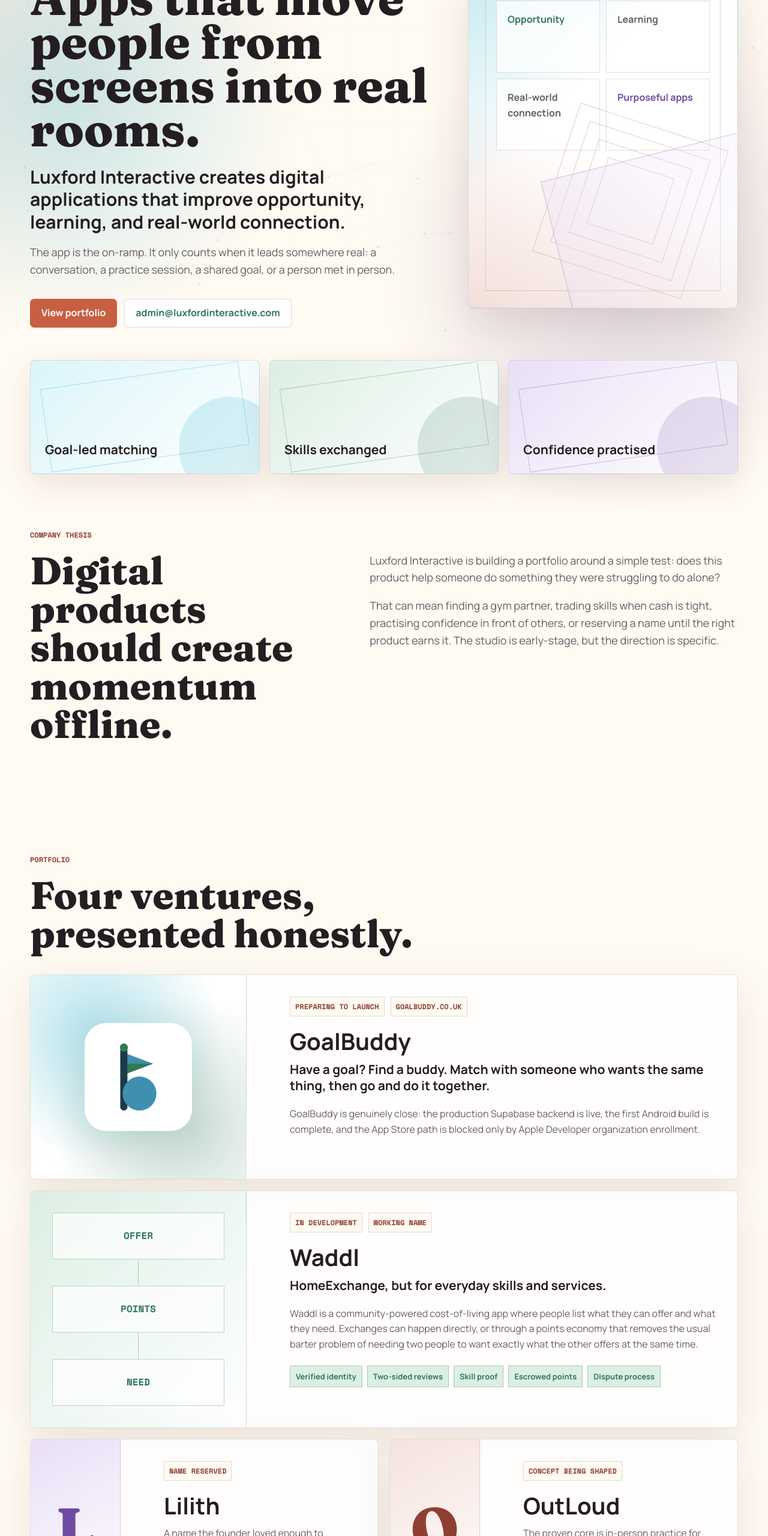
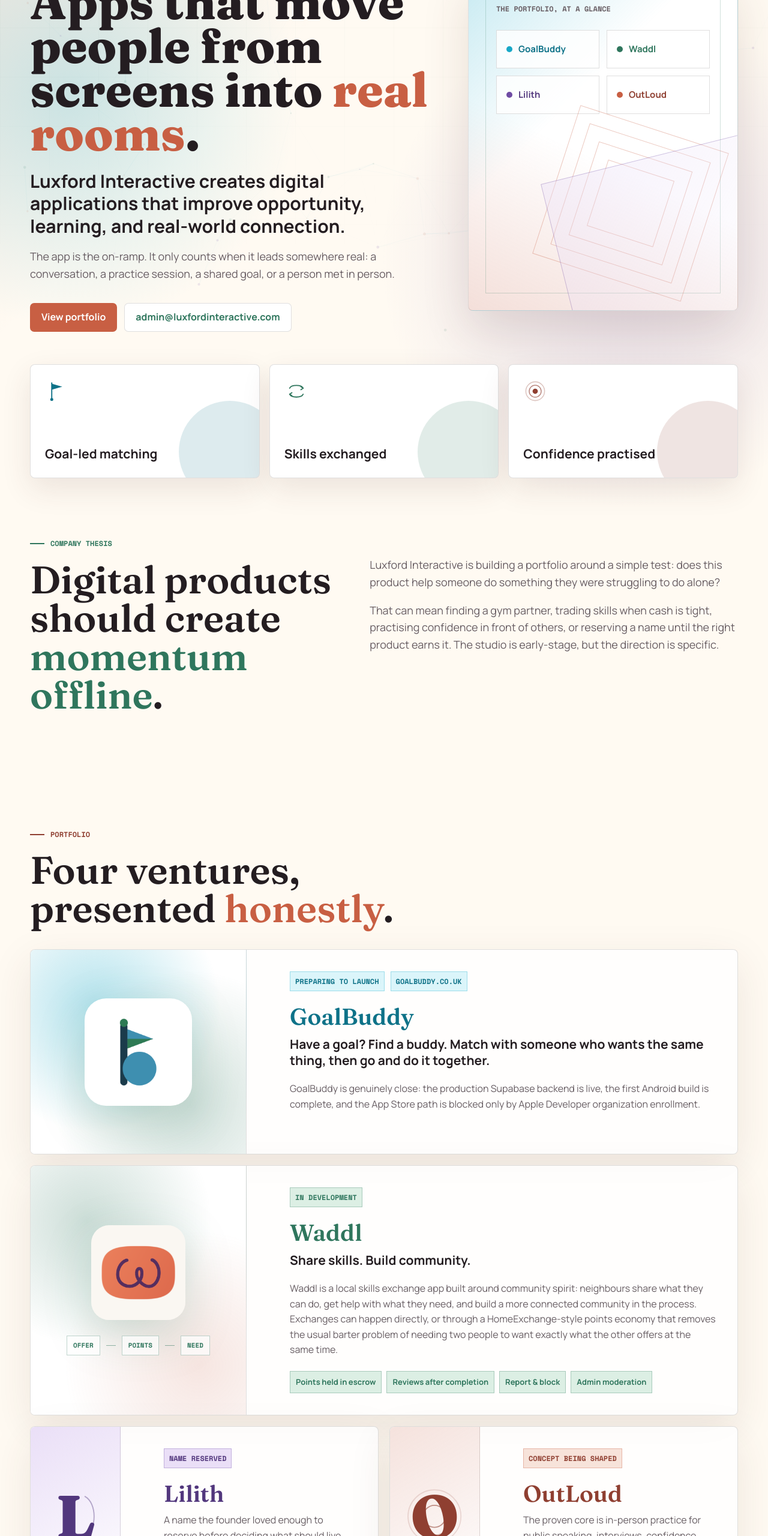
Before and after one commit to davidmaruta2/luxfordinteractive-web, a website: page index.html in a window 1280 px wide. Shown: the part 200-2760 px from the top of the page at 60% size. Drawn offline with Linux system fonts and the light colour scheme.

Commit message:
Refine heading system and portfolio imagery with per-venture identity
Give each venture one consistent palette colour across its heading, status
chips, and visual panel (GoalBuddy=cyan, Waddl=green, Lilith=purple,
OutLoud=terracotta) instead of a single flat terracotta used everywhere.
Fix h3 to actually render in the display serif (was silently falling back
to the body sans-serif). Add colour-accented words in section headings and
a matching coloured kicker bar per section eyebrow.

Rework the hero's secondary visual from a generic mission-word grid into a
real portfolio index using the same four venture colours. Replace the
abstract rotated-square-and-blob treatment on the three product-world
panels with small SVG motifs specific to each venture (flag/target,
exchange loop, soundwave). Add open-arc and soundwave-ring motifs behind
the Lilith/OutLoud monogram letters.

Insert the real Waddl app icon (assets/waddl-icon.png, copied from the
Waddl project's own brand assets) in place of the placeholder Offer/Points/
Need-only panel, matching GoalBuddy's real-icon treatment. Correct Waddl's
copy to match its actual current product identity (tagline "Share skills.
Build community.", local-community framing rather than the earlier
cost-of-living framing, and a trust-feature list trimmed to what the real
MVP actually ships) and drop the "working name" chip since Waddl is a
committed, real name with its own repo and brand assets already.

Remove the company number from the hero eyebrow per owner feedback --
keeps it quiet in footer/contact only.

```diff
--- a/index.html
+++ b/index.html
@@ -37,8 +37,8 @@
     <main id="top">
       <section class="hero section">
         <div class="hero-copy">
-          <p class="eyebrow">UK venture studio / Company no. 17367736</p>
-          <h1>Apps that move people from screens into real rooms.</h1>
+          <p class="eyebrow">UK venture studio</p>
+          <h1>Apps that move people from screens into <span class="hl-terracotta">real rooms</span>.</h1>
           <p class="hero-lede">
             Luxford Interactive creates digital applications that improve opportunity, learning,
             and real-world connection.
@@ -55,12 +55,13 @@
           </div>
         </div>
 
-        <div class="signal-panel" aria-label="Company focus">
+        <div class="signal-panel" aria-label="The portfolio at a glance">
+          <p class="signal-caption">The portfolio, at a glance</p>
           <div class="signal-grid">
-            <span>Opportunity</span>
-            <span>Learning</span>
-            <span>Real-world connection</span>
-            <span>Purposeful apps</span>
+            <span class="signal-chip signal-goalbuddy"><i></i>GoalBuddy</span>
+            <span class="signal-chip signal-waddl"><i></i>Waddl</span>
+            <span class="signal-chip signal-lilith"><i></i>Lilith</span>
+            <span class="signal-chip signal-outloud"><i></i>OutLoud</span>
           </div>
           <div class="signal-arc" aria-hidden="true">
             <span></span>
@@ -72,21 +73,37 @@
       </section>
 
       <section class="image-band" aria-label="Luxford Interactive product worlds">
-        <div>
+        <div class="band-goalbuddy">
+          <svg viewBox="0 0 64 64" fill="none" xmlns="http://www.w3.org/2000/svg" aria-hidden="true">
+            <line x1="18" y1="10" x2="18" y2="54" stroke="currentColor" stroke-width="3" stroke-linecap="round"/>
+            <path d="M18 12 L46 20 L18 28 Z" fill="currentColor"/>
+            <circle cx="18" cy="54" r="4" fill="currentColor"/>
+          </svg>
           <span>Goal-led matching</span>
         </div>
-        <div>
+        <div class="band-waddl">
+          <svg viewBox="0 0 64 64" fill="none" xmlns="http://www.w3.org/2000/svg" aria-hidden="true">
+            <path d="M14 24c4-10 32-10 36 0" stroke="currentColor" stroke-width="3" stroke-linecap="round"/>
+            <path d="M44 20l6 4-6 4" stroke="currentColor" stroke-width="3" stroke-linecap="round" stroke-linejoin="round"/>
+            <path d="M50 40c-4 10-32 10-36 0" stroke="currentColor" stroke-width="3" stroke-linecap="round"/>
+            <path d="M20 44l-6-4 6-4" stroke="currentColor" stroke-width="3" stroke-linecap="round" stroke-linejoin="round"/>
+          </svg>
           <span>Skills exchanged</span>
         </div>
-        <div>
+        <div class="band-outloud">
+          <svg viewBox="0 0 64 64" fill="none" xmlns="http://www.w3.org/2000/svg" aria-hidden="true">
+            <circle cx="32" cy="32" r="7" fill="currentColor"/>
+            <circle cx="32" cy="32" r="16" stroke="currentColor" stroke-width="2.5" opacity="0.6"/>
+            <circle cx="32" cy="32" r="25" stroke="currentColor" stroke-width="2.5" opacity="0.3"/>
+          </svg>
           <span>Confidence practised</span>
         </div>
       </section>
 
       <section class="section split-section" id="thesis">
         <div>
-          <p class="eyebrow">Company thesis</p>
-          <h2>Digital products should create momentum offline.</h2>
+          <p class="eyebrow eyebrow-green">Company thesis</p>
+          <h2>Digital products should create <span class="hl-green">momentum offline</span>.</h2>
         </div>
         <div class="thesis-copy">
           <p>
@@ -104,7 +121,7 @@
       <section class="section portfolio-section" id="portfolio">
         <div class="section-heading">
           <p class="eyebrow">Portfolio</p>
-          <h2>Four ventures, presented honestly.</h2>
+          <h2>Four ventures, presented <span class="hl-terracotta">honestly</span>.</h2>
         </div>
 
         <article class="venture venture-goalbuddy">
@@ -130,39 +147,46 @@
         </article>
 
         <article class="venture venture-waddl">
-          <div class="venture-visual exchange-visual" aria-hidden="true">
-            <span>Offer</span>
-            <i></i>
-            <span>Points</span>
-            <i></i>
-            <span>Need</span>
+          <div class="venture-visual waddl-visual">
+            <img src="assets/waddl-icon.png" alt="Waddl app icon">
+            <div class="flow-strip" aria-hidden="true">
+              <span>Offer</span>
+              <i></i>
+              <span>Points</span>
+              <i></i>
+              <span>Need</span>
+            </div>
           </div>
           <div class="venture-copy">
             <div class="venture-meta">
               <span>In development</span>
-              <span>Working name</span>
             </div>
             <h3>Waddl</h3>
-            <p class="venture-line">HomeExchange, but for everyday skills and services.</p>
+            <p class="venture-line">Share skills. Build community.</p>
             <p>
-              Waddl is a community-powered cost-of-living app where people list what they can offer
-              and what they need. Exchanges can happen directly, or through a points economy that
-              removes the usual barter problem of needing two people to want exactly what the other
-              offers at the same time.
+              Waddl is a local skills exchange app built around community spirit: neighbours share
+              what they can do, get help with what they need, and build a more connected community
+              in the process. Exchanges can happen directly, or through a HomeExchange-style points
+              economy that removes the usual barter problem of needing two people to want exactly
+              what the other offers at the same time.
             </p>
             <div class="detail-list" aria-label="Waddl trust model">
-              <span>Verified identity</span>
-              <span>Two-sided reviews</span>
-              <span>Skill proof</span>
-              <span>Escrowed points</span>
-              <span>Dispute process</span>
+              <span>Points held in escrow</span>
+              <span>Reviews after completion</span>
+              <span>Report &amp; block</span>
+              <span>Admin moderation</span>
             </div>
           </div>
         </article>
 
         <div class="venture-pair">
-          <article class="venture compact-venture">
-            <div class="monogram" aria-hidden="true">L</div>
+          <article class="venture compact-venture venture-lilith">
+            <div class="monogram monogram-lilith" aria-hidden="true">
+              <svg viewBox="0 0 120 120" fill="none" xmlns="http://www.w3.org/2000/svg">
+                <path d="M78 24c22 12 22 60 0 72" stroke="currentColor" stroke-width="2" stroke-linecap="round" opacity="0.4"/>
+              </svg>
+              <span>L</span>
+            </div>
             <div class="venture-copy">
               <div class="venture-meta">
                 <span>Name reserved</span>
@@ -175,8 +199,15 @@
             </div>
           </article>
 
-          <article class="venture compact-venture">
-            <div class="monogram loud" aria-hidden="true">O</div>
+          <article class="venture compact-venture venture-outloud">
+            <div class="monogram monogram-outloud loud" aria-hidden="true">
+              <svg viewBox="0 0 120 120" fill="none" xmlns="http://www.w3.org/2000/svg">
+                <circle cx="60" cy="60" r="20" stroke="currentColor" stroke-width="2" opacity="0.55"/>
+                <circle cx="60" cy="60" r="34" stroke="currentColor" stroke-width="2" opacity="0.32"/>
+                <circle cx="60" cy="60" r="48" stroke="currentColor" stroke-width="2" opacity="0.16"/>
+              </svg>
+              <span>O</span>
+            </div>
             <div class="venture-copy">
               <div class="venture-meta">
                 <span>Concept being shaped</span>
@@ -193,8 +224,8 @@
 
       <section class="section mechanics-section">
         <div class="section-heading">
-          <p class="eyebrow">Waddl model</p>
-          <h2>Trust is the product, not a feature.</h2>
+          <p class="eyebrow eyebrow-green">Waddl model</p>
+          <h2>Trust is the <span class="hl-green">product</span>, not a feature.</h2>
         </div>
         <div class="mechanics-grid">
           <article>
--- a/styles.css
+++ b/styles.css
@@ -63,11 +63,14 @@
   --line: rgba(36, 29, 33, 0.14);
   --terracotta: #c85f43;
   --terracotta-dark: #8f3f31;
+  --terracotta-soft: #f7e3da;
   --green: #2f765d;
   --green-soft: #dcefe4;
   --purple: #6f4ca4;
+  --purple-dark: #52377d;
   --purple-soft: #eadff7;
   --cyan: #18a8c7;
+  --cyan-dark: #0e7288;
   --cyan-soft: #dbf5fa;
   --shadow: rgba(83, 47, 44, 0.14);
   --display: "Fraunces", Georgia, serif;
@@ -215,9 +218,31 @@
 }
 
 .eyebrow {
+  display: inline-flex;
+  align-items: center;
+  gap: 10px;
   margin: 0 0 18px;
   color: var(--terracotta-dark);
 }
+
+.eyebrow::before {
+  content: "";
+  display: inline-block;
+  width: 24px;
+  height: 2px;
+  background: currentColor;
+}
+
+.eyebrow-green { color: var(--green); }
+.eyebrow-purple { color: var(--purple-dark); }
+.eyebrow-cyan { color: var(--cyan-dark); }
+
+/* accent words inside headings -- ties palette use to real content
+   structure (venture identity, thesis emphasis) rather than decoration */
+.hl-terracotta { color: var(--terracotta); }
+.hl-green { color: var(--green); }
+.hl-purple { color: var(--purple); }
+.hl-cyan { color: var(--cyan-dark); }
 
 h1,
 h2,
@@ -227,7 +252,8 @@
 }
 
 h1,
-h2 {
+h2,
+h3 {
   font-family: var(--display);
   letter-spacing: 0;
 }
@@ -236,18 +262,21 @@
   max-width: 900px;
   margin-bottom: 24px;
   font-size: clamp(44px, 6.2vw, 94px);
+  font-weight: 800;
   line-height: 0.92;
 }
 
 h2 {
   margin-bottom: 0;
   font-size: clamp(34px, 5vw, 72px);
+  font-weight: 600;
   line-height: 1;
 }
 
 h3 {
   margin-bottom: 12px;
   font-size: clamp(25px, 3vw, 42px);
+  font-weight: 600;
   line-height: 1.05;
 }
 
@@ -311,7 +340,11 @@
 
 .signal-panel {
   position: relative;
+  display: flex;
+  flex-direction: column;
+  gap: 26px;
   min-height: 560px;
+  padding: 46px;
   border: 1px solid var(--line);
   border-radius: 8px;
   overflow: hidden;
@@ -320,6 +353,16 @@
     linear-gradient(25deg, rgba(200, 95, 67, 0.2), transparent 46%),
     var(--white);
   box-shadow: 0 30px 80px var(--shadow);
+}
+
+.signal-caption {
+  margin: 0;
+  font-family: var(--mono);
+  font-size: 12px;
+  font-weight: 700;
+  letter-spacing: 0;
+  text-transform: uppercase;
+  color: var(--muted);
 }
 
 .signal-panel::before,
@@ -344,30 +387,42 @@
 }
 
 .signal-grid {
-  position: absolute;
-  inset: 46px;
+  position: relative;
   display: grid;
   grid-template-columns: 1fr 1fr;
-  gap: 10px;
-  align-content: start;
+  gap: 12px;
 }
 
-.signal-grid span {
-  min-height: 120px;
-  padding: 18px;
+.signal-chip {
+  display: flex;
+  align-items: center;
+  gap: 10px;
+  min-height: 64px;
+  padding: 14px 16px;
   border: 1px solid var(--line);
-  background: rgba(255, 255, 255, 0.76);
-  color: var(--muted);
+  background: rgba(255, 255, 255, 0.82);
   font-weight: 800;
+  font-size: 15px;
 }
 
-.signal-grid span:first-child {
-  color: var(--green);
+.signal-chip i {
+  width: 10px;
+  height: 10px;
+  flex-shrink: 0;
+  border-radius: 50%;
 }
 
-.signal-grid span:last-child {
-  color: var(--purple);
-}
+.signal-goalbuddy { color: var(--cyan-dark); }
+.signal-goalbuddy i { background: var(--cyan); }
+
+.signal-waddl { color: var(--green); }
+.signal-waddl i { background: var(--green); }
+
+.signal-lilith { color: var(--purple-dark); }
+.signal-lilith i { background: var(--purple); }
+
+.signal-outloud { color: var(--terracotta-dark); }
+.signal-outloud i { background: var(--terracotta); }
 
 .signal-arc {
   position: absolute;
@@ -407,42 +462,40 @@
   box-shadow: 0 18px 50px rgba(83, 47, 44, 0.11);
 }
 
-.image-band div::before,
 .image-band div::after {
   position: absolute;
   content: "";
-}
-
-.image-band div::before {
-  inset: 24px;
-  border: 1px solid currentColor;
-  opacity: 0.32;
-  transform: rotate(-8deg);
-}
-
-.image-band div::after {
   width: 170px;
   height: 170px;
   right: -36px;
   bottom: -42px;
   border-radius: 50%;
   background: currentColor;
-  opacity: 0.16;
+  opacity: 0.14;
 }
 
-.image-band div:nth-child(1) {
-  color: var(--cyan);
+.image-band svg {
+  position: absolute;
+  top: 24px;
+  left: 24px;
+  width: 40px;
+  height: 40px;
+  color: currentColor;
+}
+
+.band-goalbuddy {
+  color: var(--cyan-dark);
   background: linear-gradient(135deg, var(--cyan-soft), var(--white));
 }
 
-.image-band div:nth-child(2) {
+.band-waddl {
   color: var(--green);
   background: linear-gradient(135deg, var(--green-soft), var(--white));
 }
 
-.image-band div:nth-child(3) {
-  color: var(--purple);
-  background: linear-gradient(135deg, var(--purple-soft), var(--white));
+.band-outloud {
+  color: var(--terracotta-dark);
+  background: linear-gradient(135deg, var(--terracotta-soft), var(--white));
 }
 
 .image-band span {
@@ -505,32 +558,47 @@
   box-shadow: 0 24px 80px rgba(47, 118, 93, 0.22);
 }
 
-.exchange-visual {
-  grid-template-rows: 1fr auto 1fr auto 1fr;
+.waddl-visual {
+  display: flex;
+  flex-direction: column;
+  align-items: center;
+  justify-content: center;
+  gap: 26px;
   padding: 36px;
   background:
-    linear-gradient(135deg, var(--green-soft), transparent),
+    radial-gradient(circle at 26% 22%, rgba(47, 118, 93, 0.24), transparent 13rem),
+    radial-gradient(circle at 78% 80%, rgba(200, 95, 67, 0.16), transparent 14rem),
     var(--white);
 }
 
-.exchange-visual span {
-  display: grid;
-  width: 100%;
-  min-height: 78px;
-  place-items: center;
+.waddl-visual img {
+  width: min(180px, 55%);
+  border-radius: 30px;
+  box-shadow: 0 24px 80px rgba(47, 118, 93, 0.22);
+}
+
+.flow-strip {
+  display: flex;
+  align-items: center;
+  gap: 10px;
+}
+
+.flow-strip span {
+  padding: 7px 10px;
   border: 1px solid rgba(47, 118, 93, 0.3);
-  background: rgba(255, 255, 255, 0.68);
+  background: rgba(255, 255, 255, 0.72);
   color: var(--green);
   font-family: var(--mono);
+  font-size: 11px;
   font-weight: 700;
   text-transform: uppercase;
 }
 
-.exchange-visual i {
-  width: 1px;
-  height: 44px;
+.flow-strip i {
+  width: 16px;
+  height: 1px;
   background: var(--green);
-  opacity: 0.34;
+  opacity: 0.5;
 }
 
 .venture-copy {
@@ -542,7 +610,6 @@
   flex-wrap: wrap;
   gap: 10px;
   margin-bottom: 22px;
-  color: var(--terracotta-dark);
 }
 
 .venture-meta span,
@@ -550,8 +617,43 @@
   padding: 6px 8px;
   border: 1px solid var(--line);
   background: var(--paper);
+  color: var(--muted);
+  text-decoration: none;
+}
+
+/* Each venture carries one palette colour consistently through its
+   heading, status chips, and visual panel -- this is how the accent
+   colours read as section identity instead of scattered decoration:
+   GoalBuddy = cyan, Waddl = green, Lilith = purple, OutLoud = terracotta. */
+
+.venture-goalbuddy h3 { color: var(--cyan-dark); }
+.venture-goalbuddy .venture-meta span,
+.venture-goalbuddy .venture-meta a {
+  border-color: rgba(24, 168, 199, 0.32);
+  background: var(--cyan-soft);
+  color: var(--cyan-dark);
+}
+
+.venture-waddl h3 { color: var(--green); }
+.venture-waddl .venture-meta span,
+.venture-waddl .venture-meta a {
+  border-color: rgba(47, 118, 93, 0.3);
+  background: var(--green-soft);
+  color: var(--green);
+}
+
+.venture-lilith h3 { color: var(--purple-dark); }
+.venture-lilith .venture-meta span {
+  border-color: rgba(111, 76, 164, 0.32);
+  background: var(--purple-soft);
+  color: var(--purple-dark);
+}
+
+.venture-outloud h3 { color: var(--terracotta-dark); }
+.venture-outloud .venture-meta span {
+  border-color: rgba(200, 95, 67, 0.34);
+  background: var(--terracotta-soft);
   color: var(--terracotta-dark);
-  text-decoration: none;
 }
 
 .venture-line {
@@ -593,6 +695,7 @@
 }
 
 .monogram {
+  position: relative;
   display: grid;
   min-height: 100%;
   place-items: center;
@@ -600,10 +703,21 @@
   background:
     linear-gradient(150deg, var(--purple-soft), transparent),
     var(--white);
-  color: var(--purple);
+  color: var(--purple-dark);
   font-family: var(--display);
   font-size: 100px;
   font-weight: 800;
+  overflow: hidden;
+}
+
+.monogram svg {
+  position: absolute;
+  width: 74%;
+  height: 74%;
+}
+
+.monogram span {
+  position: relative;
 }
 
 .monogram.loud {
```
Also changed, not shown: assets/waddl-icon.png (added).
